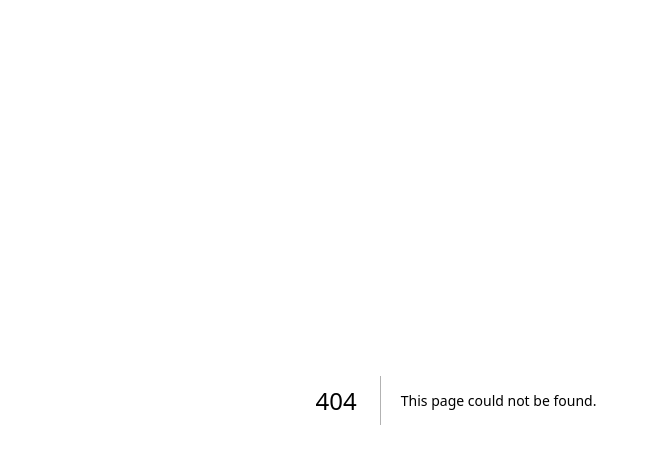
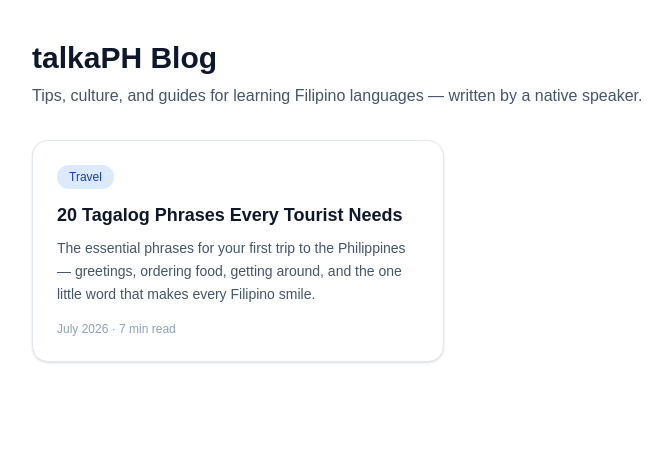
Before and after one commit to schoolprobuddy/talkaph, a Next.js app: page /blog in a window 1280 px wide. Before the commit this address had no page. Shown: the top 464 px of the page, without its empty margins (184-856 px from the left). Built offline with nearby package versions, Linux system fonts and the light colour scheme.

Commit message:
Create page.tsx

```diff
--- /dev/null
+++ b/app/blog/page.tsx
@@ -0,0 +1,57 @@
+import Link from "next/link";
+
+export const metadata = {
+  title: "Blog | talkaPH - Learn Filipino Languages Free",
+  description:
+    "Tips, culture, and guides for learning Tagalog, Cebuano, and Ilonggo — written by a native Filipino speaker.",
+};
+
+const posts = [
+  {
+    slug: "tagalog-phrases-for-tourists",
+    category: "Travel",
+    categoryColor: "bg-blue-100 text-blue-800",
+    title: "20 Tagalog Phrases Every Tourist Needs",
+    excerpt:
+      "The essential phrases for your first trip to the Philippines — greetings, ordering food, getting around, and the one little word that makes every Filipino smile.",
+    date: "July 2026",
+    readTime: "7 min read",
+  },
+];
+
+export default function BlogIndexPage() {
+  return (
+    <main className="mx-auto max-w-4xl px-4 py-10 sm:px-6">
+      <h1 className="text-3xl font-bold text-slate-900">talkaPH Blog</h1>
+      <p className="mt-2 text-slate-600">
+        Tips, culture, and guides for learning Filipino languages — written by
+        a native speaker.
+      </p>
+
+      <div className="mt-8 grid gap-6 sm:grid-cols-2">
+        {posts.map((post) => (
+          <Link
+            key={post.slug}
+            href={`/blog/${post.slug}`}
+            className="group flex flex-col rounded-2xl border border-slate-200 bg-white p-6 shadow-sm transition hover:shadow-md"
+          >
+            <span
+              className={`self-start rounded-full px-3 py-1 text-xs font-medium ${post.categoryColor}`}
+            >
+              {post.category}
+            </span>
+            <h2 className="mt-3 text-lg font-semibold text-slate-900 group-hover:text-blue-600">
+              {post.title}
+            </h2>
+            <p className="mt-2 flex-1 text-sm leading-relaxed text-slate-600">
+              {post.excerpt}
+            </p>
+            <p className="mt-4 text-xs text-slate-400">
+              {post.date} · {post.readTime}
+            </p>
+          </Link>
+        ))}
+      </div>
+    </main>
+  );
+}
```
